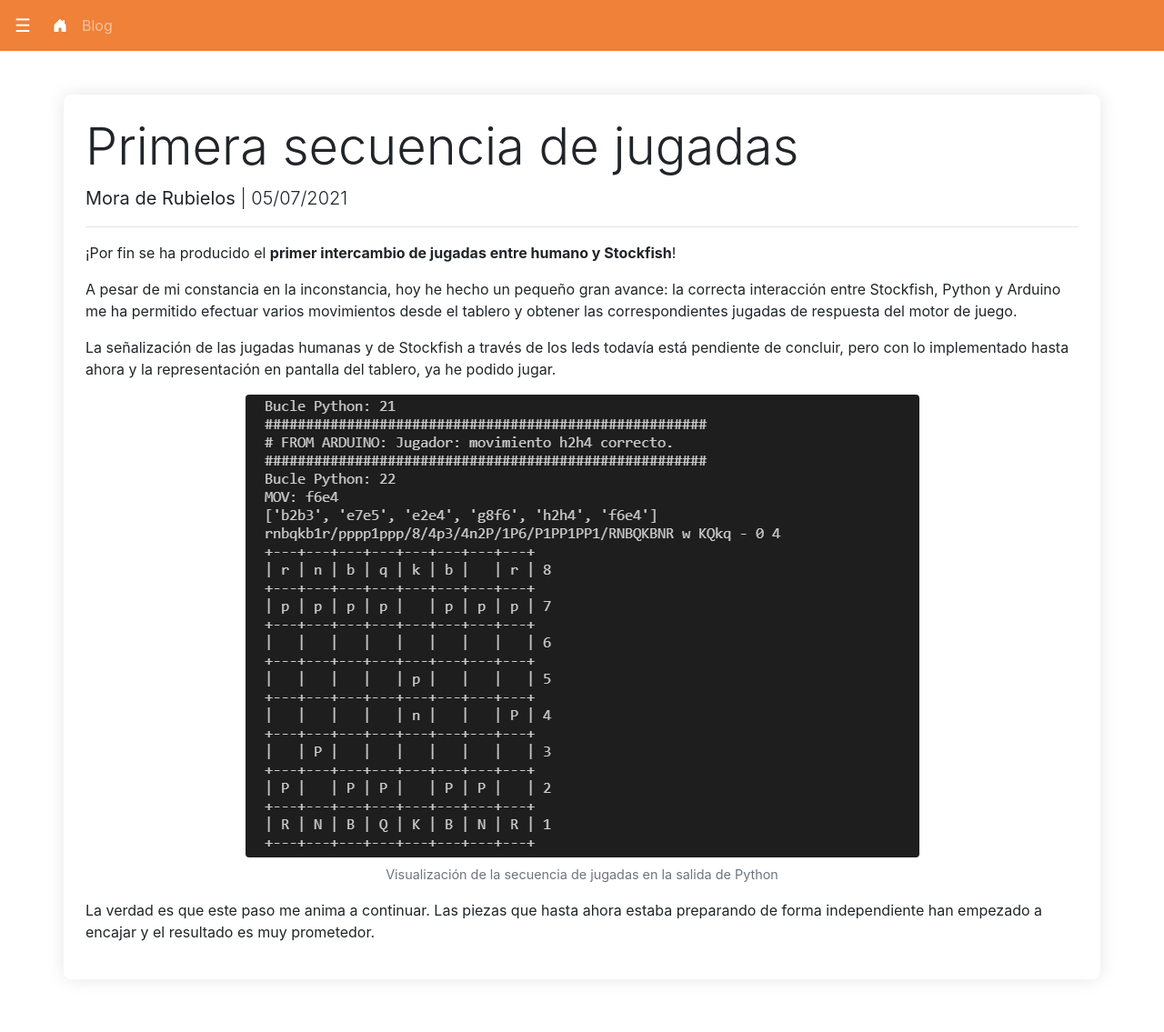
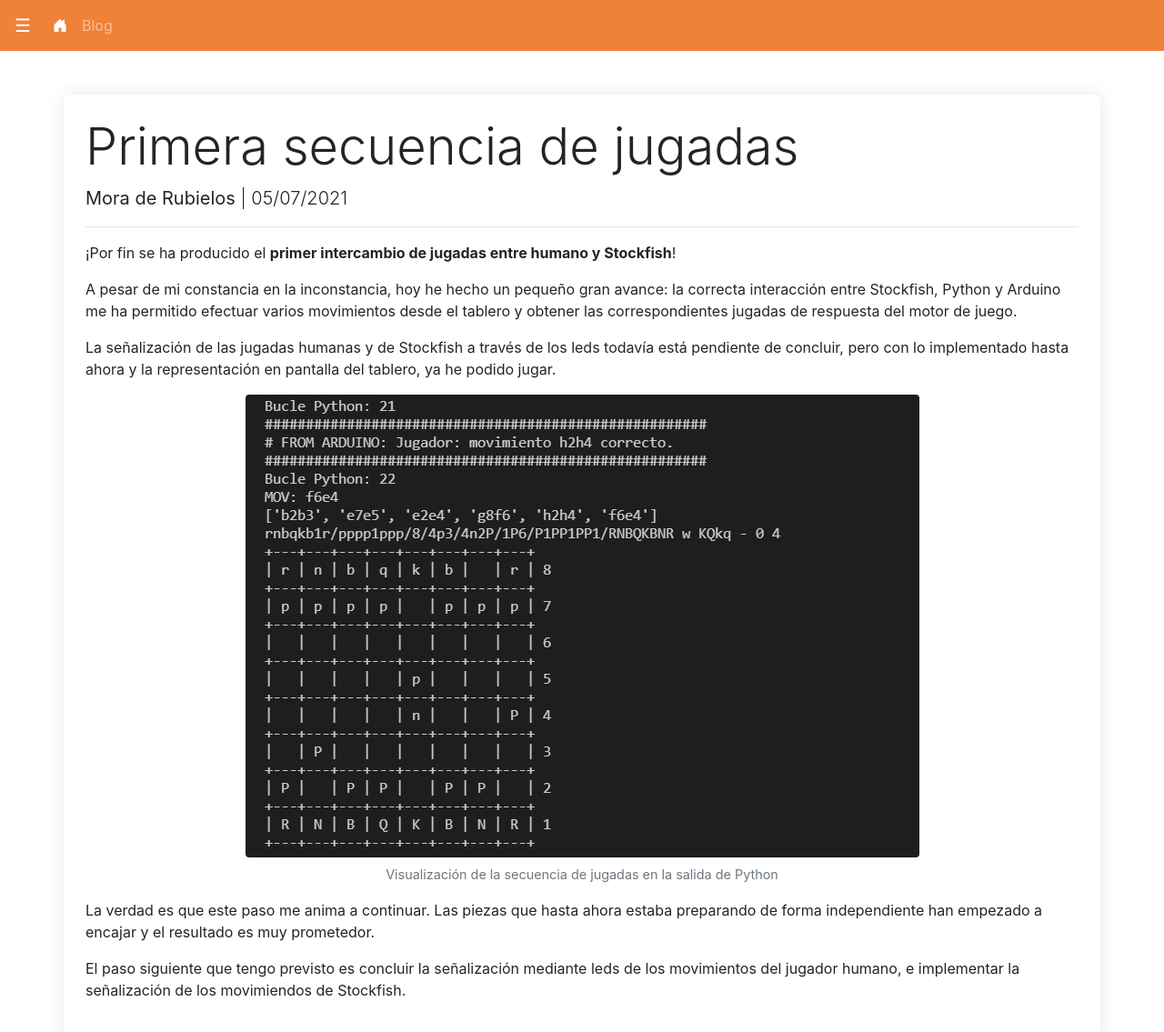
Before and after one commit to ChessPU/WebChessPU, a Jekyll site: the page built from _posts/2021-07-05-primeras-jugadas-consecutivas.md, in a window 1280 px wide and 1160 px high. Shown: the top 1135 px of the window at 91% size. Built offline with Jekyll 4.4.1, drawn with Linux system fonts in a browser that asks for light colours; nearby versions of some CDN libraries.

Commit message:
Ampliación de la última entrada

```diff
--- a/_posts/2021-07-05-primeras-jugadas-consecutivas.md
+++ b/_posts/2021-07-05-primeras-jugadas-consecutivas.md
@@ -24,3 +24,7 @@ y la representación en pantalla del tablero, ya he podido jugar.
 La verdad es que este paso me anima a continuar. Las piezas que hasta ahora
 estaba preparando de forma independiente han empezado a encajar y el resultado
 es muy prometedor.
+
+El paso siguiente que tengo previsto es concluir la señalización mediante leds
+de los movimientos del jugador humano, e implementar la señalización de los
+movimiendos de Stockfish.
```
